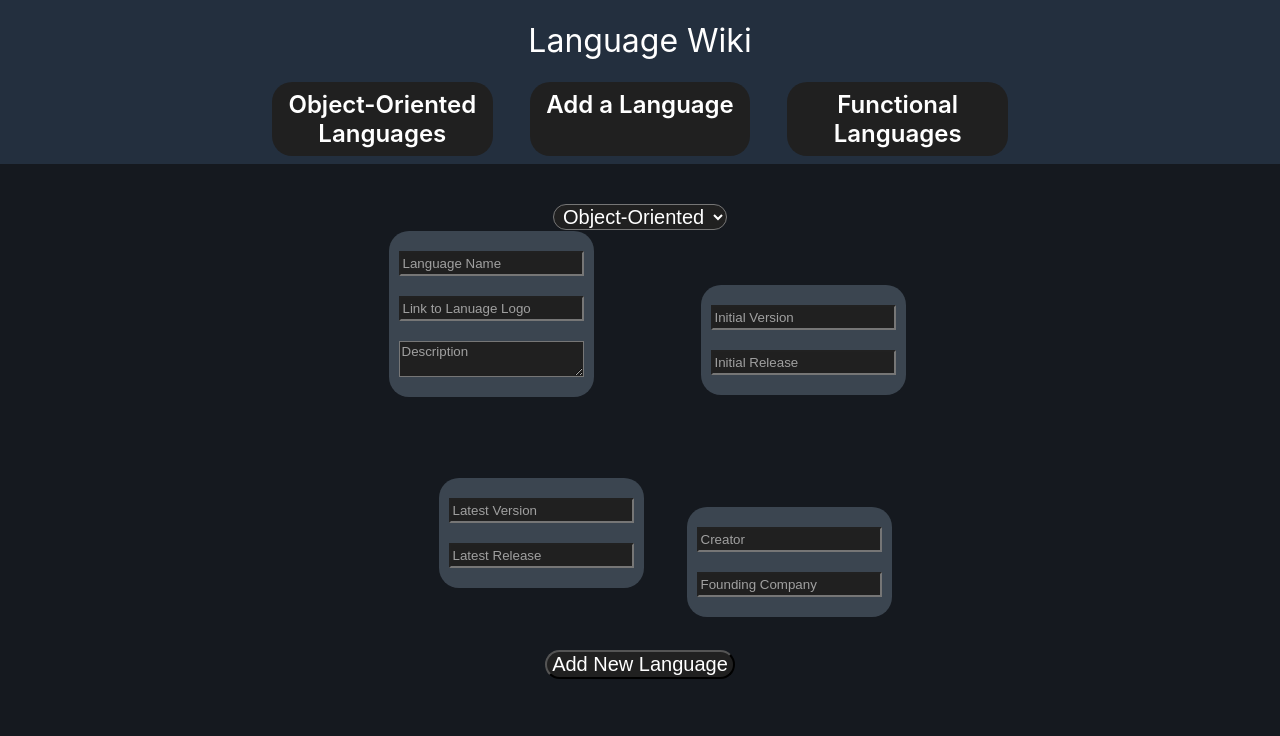
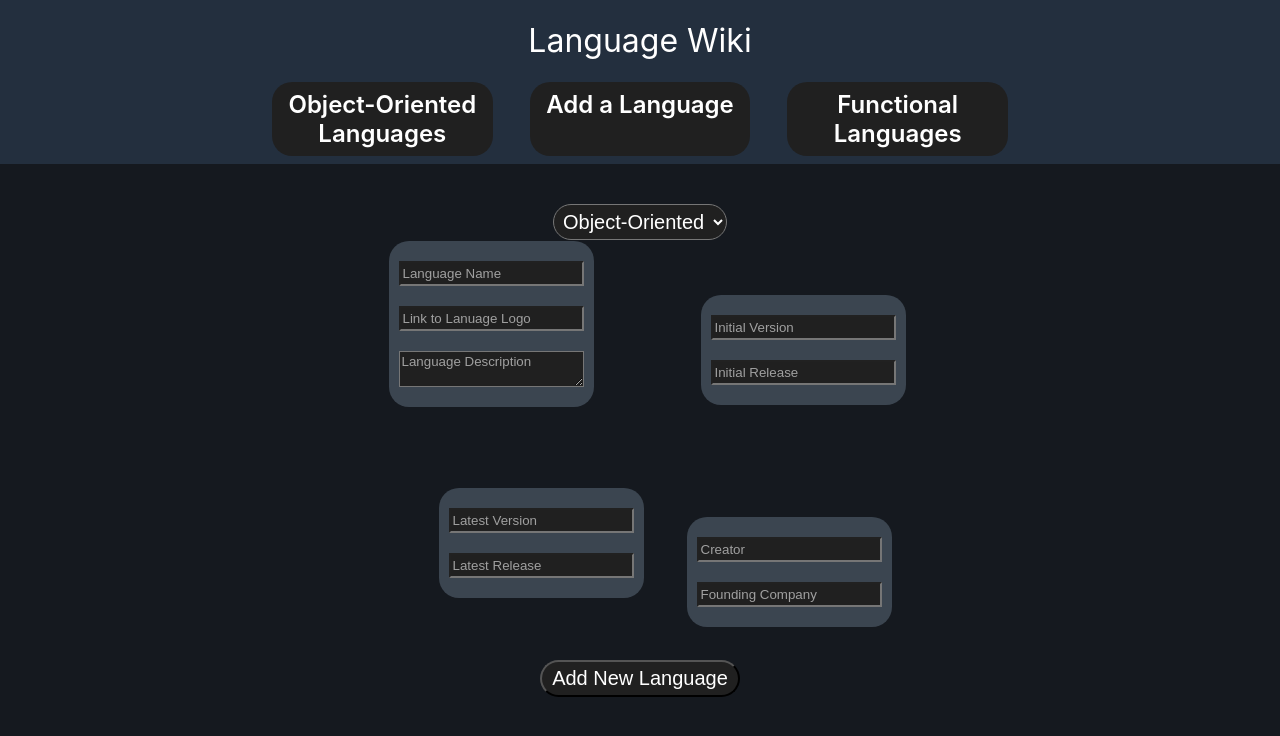
Before and after one commit to TheYearIsTwentyGX/phase-2-project, a React (Create React App) app: page /AddLanguage in a window 1280 px wide. Shown: the top 736 px of the page. Built offline with nearby package versions, Linux system fonts and the light colour scheme.

Commit message:
CSS tweaks

```diff
--- a/src/Components/App.js
+++ b/src/Components/App.js
@@ -51,10 +51,10 @@ function App() {
           <Route path={"/AddLanguage"}>
             <NewLangForm addLang={addLang}></NewLangForm>
           </Route>
-          <Route path={`/:langType`}>
+          <Route exact path={`/:langType`}>
             <LangList viewDetails={viewLangDetails} Langs={langs}></LangList>
           </Route>
-          <Route path={`/:langType/:langId`}>
+          <Route exact path={`/:langType/:langId`}>
             <LangDetails props={langs[langId - 1]}></LangDetails>
           </Route>
         </Switch>
--- a/src/Components/LangList.js
+++ b/src/Components/LangList.js
@@ -5,7 +5,7 @@ import "../Style/LangList.css";
 
 function LangList({ Langs, viewDetails }) {
     function randomNumber() {
-        return Math.floor(Math.random() * 40) - 20;
+        return Math.floor(Math.random() * 30) - 15;
     }
 
     let langRows = [];
--- a/src/Components/NewLangForm.js
+++ b/src/Components/NewLangForm.js
@@ -41,7 +41,7 @@ function NewLangForm({ addLang }) {
                 <div style={{top:`${randomNumber()}px`, left:`${(randomNumber()*2)}px`}}>
                     <input name='name' type="text" placeholder="Language Name" />
                     <input name='image' type="text" placeholder="Link to Lanuage Logo" />
-                    <textarea onInput={checkForResize} name='description' type="text" placeholder="Description" />
+                    <textarea onInput={checkForResize} name='description' type="text" placeholder="Language Description" />
                 </div>
                 <div style={{top:`${randomNumber()}px`, left:`${(randomNumber()*2)}px`}}>
                     <input name='initialVersion' type="text" placeholder="Initial Version" />
--- a/src/Style/LangDetails.css
+++ b/src/Style/LangDetails.css
@@ -18,7 +18,7 @@ img {
 
 .DetailGroup {
     position: relative;
-    background-color: #232F3E;
+    background-color: #3B4550;
     padding: 10px;
     padding-top: 0;
     border-radius: 20px;
--- a/src/Style/NewLangForm.css
+++ b/src/Style/NewLangForm.css
@@ -4,11 +4,19 @@
     height: 100vh;
 }
 
-select, button {
+select {
     font-size: 20px;
     border-radius: 20px;
-    padding-left: 5px;
-    padding-right: 5px;
+    padding: 5px;
+}
+
+button {
+    font-size: 20px;
+    border-radius: 20px;
+    padding-left: 10px;
+    padding-right: 10px;
+    padding-top: 5px;
+    padding-bottom: 5px;
 }
 
 .textFields {
```
